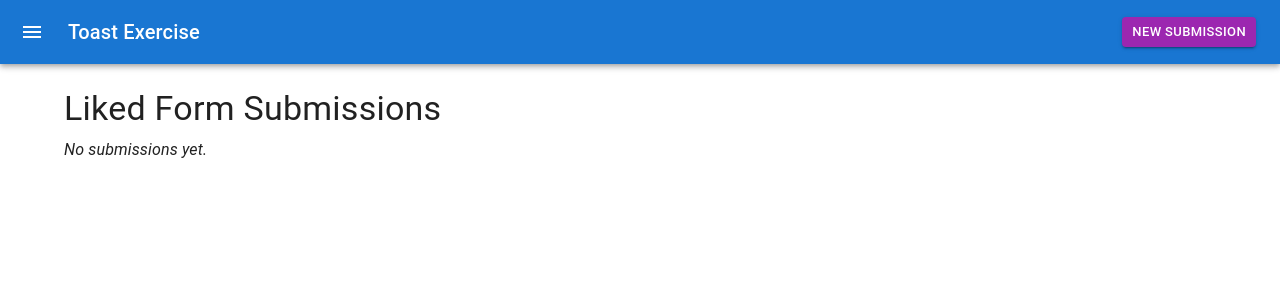
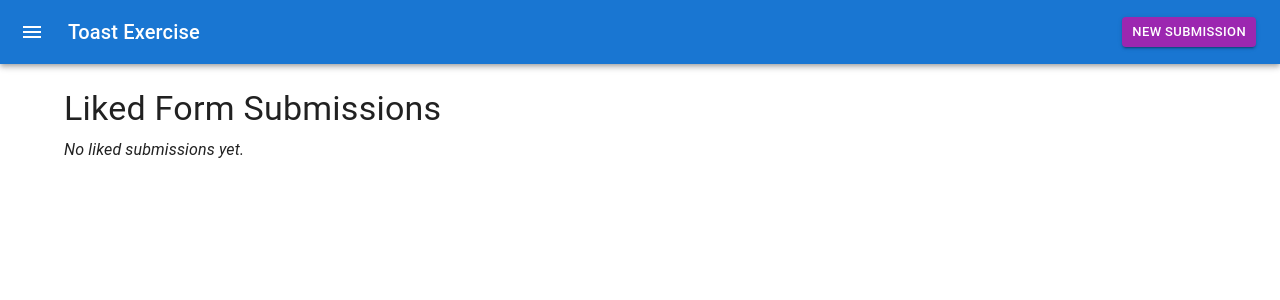
Before and after one commit to jasminesingh0509/toast-exercise-main, a React (Create React App) app: page / in a window 1280 px wide. Shown: the top 300 px of the page. Built offline with nearby package versions, Linux system fonts and the light colour scheme; what chance would draw is missing.

Commit message:
adding like button, only rendering liked items in the list

```diff
--- a/src/App.js
+++ b/src/App.js
@@ -16,7 +16,17 @@ function App() {
         toast.success(
           `Form submitted successfully! Name: ${formSubmission.data.firstName} ${formSubmission.data.lastName}, Email: ${formSubmission.data.email}`,
           {
-            position: toast.POSITION.BOTTOM_CENTER
+            position: toast.POSITION.BOTTOM_CENTER,
+            autoClose: 5000,
+            closeButton: (
+              <button
+                onClick={() => {
+                  formSubmission.data.liked = true;
+                }}
+              >
+                Liked
+              </button>
+            )
           }
         );
       })
--- a/src/Content.js
+++ b/src/Content.js
@@ -3,19 +3,23 @@ import Box from "@mui/material/Box";
 import Typography from "@mui/material/Typography";
 
 export default function Content({ submissions }) {
+  const likedSubmissions = submissions.filter(
+    (submission) => submission.data.liked
+  );
+
   return (
     <Box sx={{ marginTop: 3 }}>
       <Typography variant="h4">Liked Form Submissions</Typography>
-      {submissions.length > 0 ? (
-        submissions.map((submission) => (
+      {likedSubmissions.length > 0 ? (
+        likedSubmissions.map((submission) => (
           <Typography key={submission.id} variant="body1" sx={{ marginTop: 1 }}>
             Name: {submission.data.firstName} {submission.data.lastName}, Email:{" "}
-            {submission.data.email}
+            {submission.data.email} - Liked
           </Typography>
         ))
       ) : (
         <Typography variant="body1" sx={{ fontStyle: "italic", marginTop: 1 }}>
-          No submissions yet.
+          No liked submissions yet.
         </Typography>
       )}
     </Box>
```
